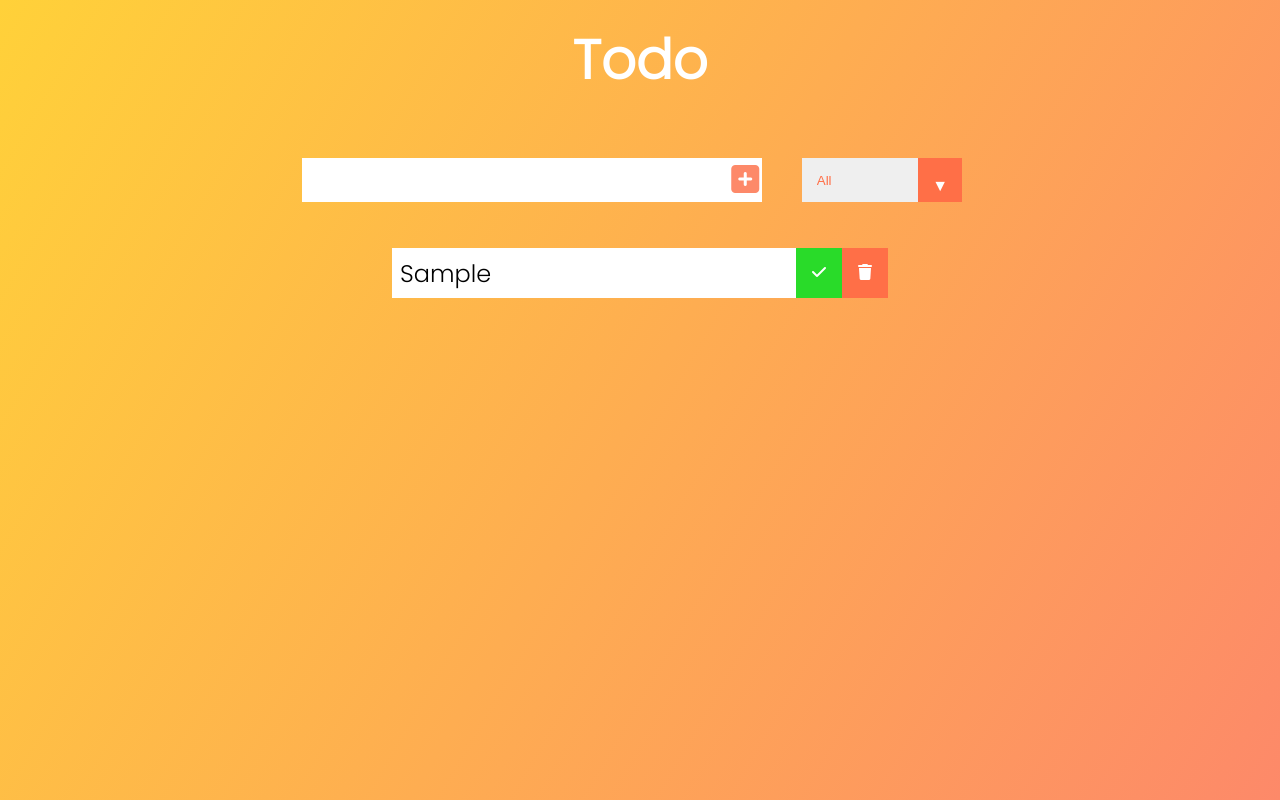
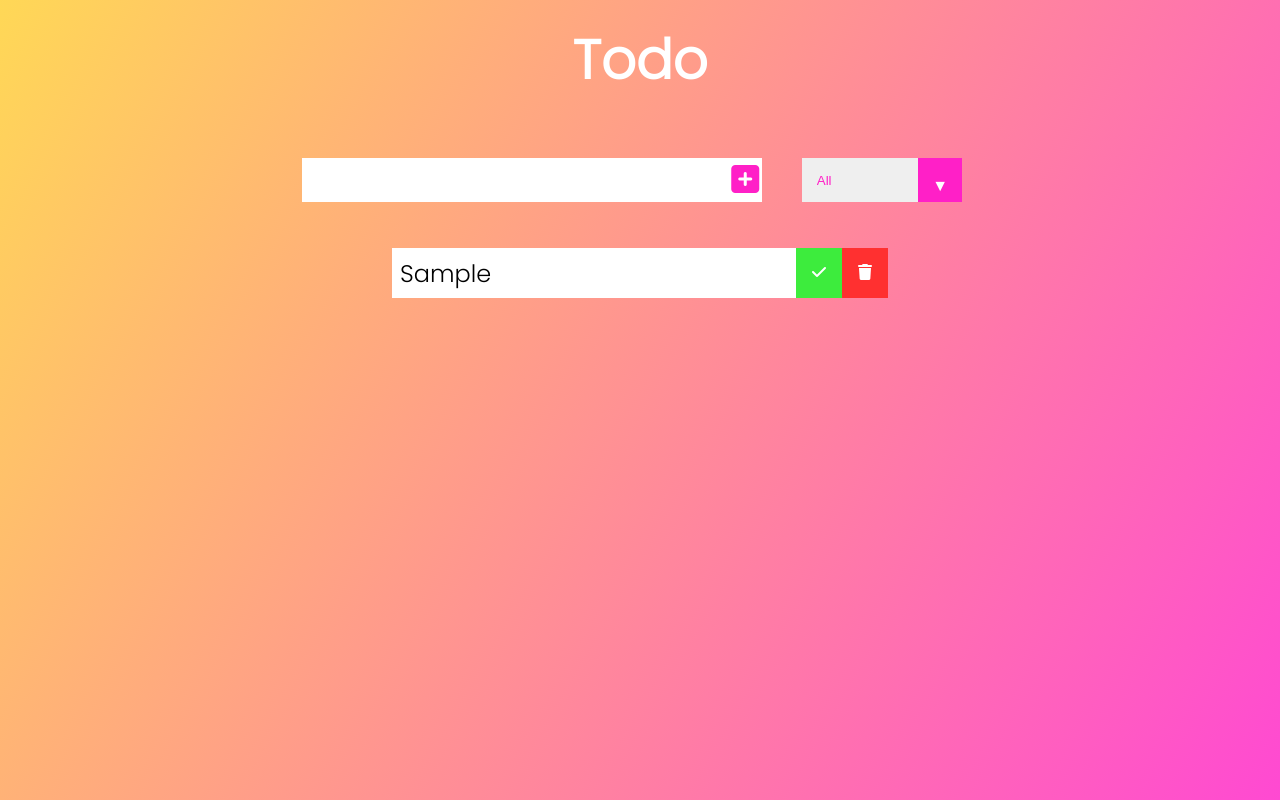
Before and after one commit to cryptofluencerr/todo-list-vanilla-js, a plain HTML site: page index.html in a window 1280 px wide. Both pictures are taken after typing "Sample" into the empty fields and a click on the button 745 px from the left and 180 px from the top of the page. Drawn offline with Linux system fonts and the light colour scheme.

Commit message:
style update

```diff
--- a/style.css
+++ b/style.css
@@ -5,7 +5,7 @@
 }
 
 body {
-  background: linear-gradient(120deg, #ffd139, #fd8969);
+  background: linear-gradient(120deg, #ffd23dde, #ff49d2);
   color: white;
   font-family: poppins;
   min-height: 100vh;
@@ -32,14 +32,14 @@ form button {
 }
 
 form button {
-  color: #fd8969;
+  color: #ff20c7;
   background: white;
   cursor: pointer;
   transition: all 0.3s ease;
 }
 
 form button:hover {
-  background: #fd8969;
+  background: #ff20c7;
   color: white;
 }
 
@@ -72,7 +72,7 @@ form button:hover {
 
 .trash-btn,
 .complete-btn {
-  background: #ff6f47;
+  background: #ff20c7;
   color: white;
   border: none;
   padding: 1rem;
@@ -81,9 +81,12 @@ form button:hover {
 }
 
 .complete-btn {
-  background: rgb(41, 219, 41);
+  background: rgb(61, 236, 61);
 }
 
+.trash-btn {
+  background: rgb(255, 48, 48);
+}
 .fa-check,
 .fa-trash {
   pointer-events: none;
@@ -115,7 +118,7 @@ select {
 }
 
 select {
-  color: #ff6f47;
+  color: #ff20c7;
   width: 10rem;
   cursor: pointer;
   padding: 0.9rem;
@@ -125,7 +128,7 @@ select {
 .select::after {
   content: "\25bc";
   position: absolute;
-  background: #ff6f47;
+  background: #ff20c7;
   top: 0;
   right: 0;
   padding: 0.9rem;
```
